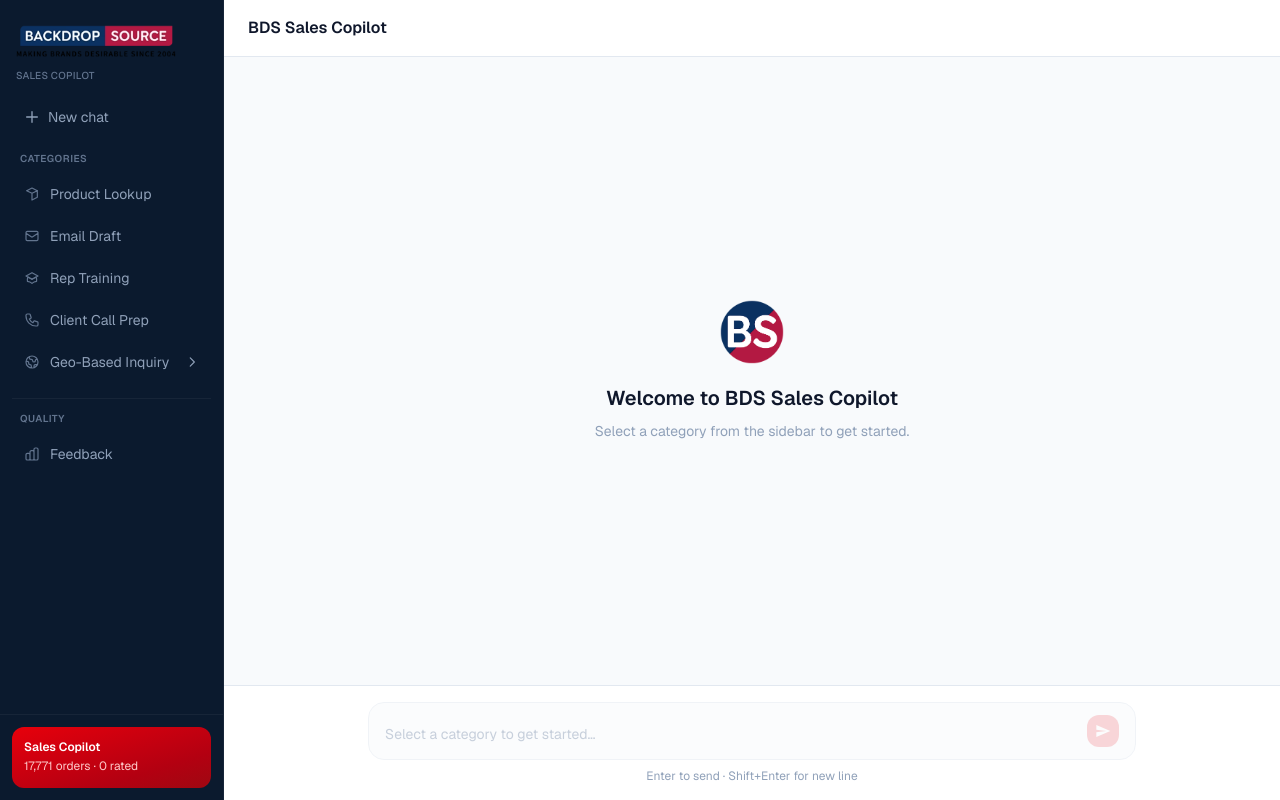
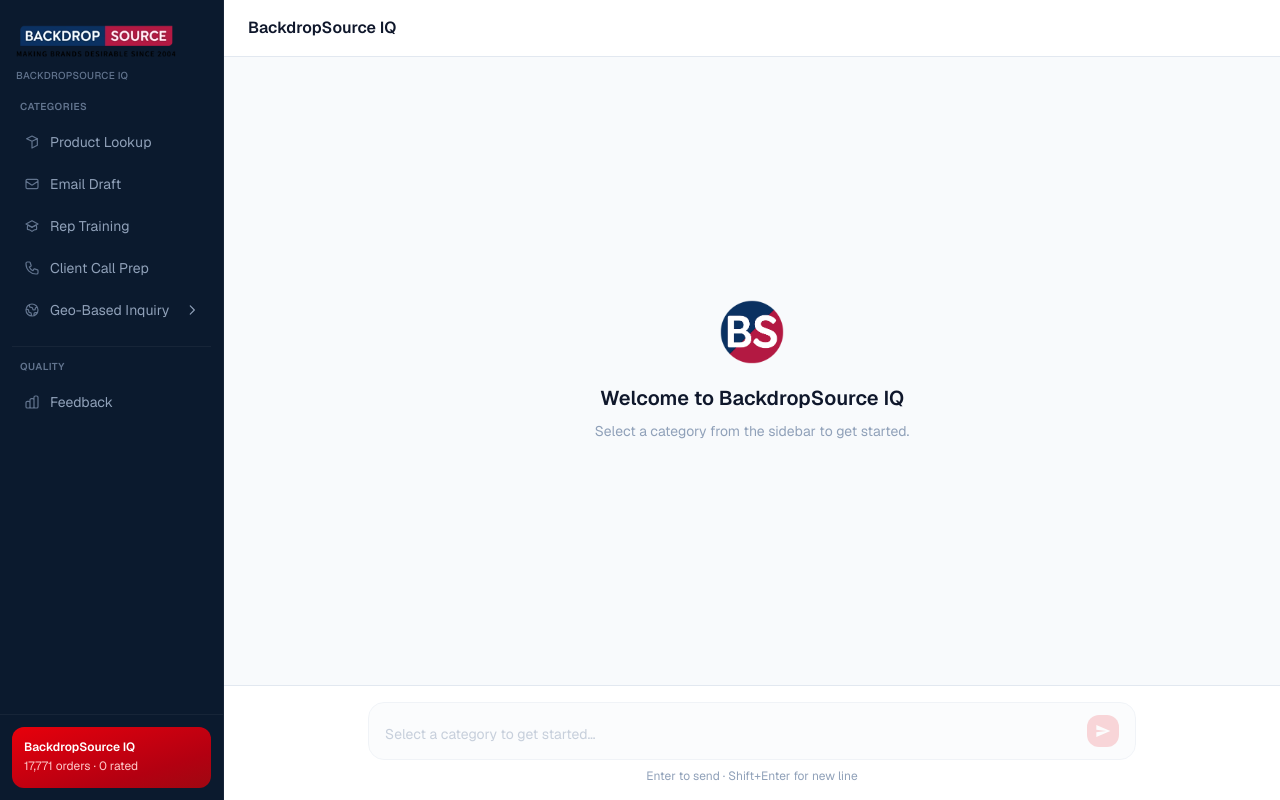
Before and after one commit to adi-bds/bds-sales-copilot, a Next.js app: page / in a window 1280 px wide. Built offline with nearby package versions, Linux system fonts and the light colour scheme.

Commit message:
Rebrand to BackdropSource IQ, remove new chat button

```diff
--- a/app/layout.tsx
+++ b/app/layout.tsx
@@ -13,8 +13,8 @@
 });
 
 export const metadata: Metadata = {
-  title: "BDS Sales Copilot",
-  description: "AI-powered sales assistant for the Backdropsource team",
+  title: "BackdropSource IQ",
+  description: "AI-powered intelligence platform for the Backdropsource team",
 };
 
 export default function RootLayout({
--- a/app/page.tsx
+++ b/app/page.tsx
@@ -580,7 +580,7 @@
 
   const headerLabel = activeView === 'feedback'
     ? 'Response Feedback'
-    : activeGeo ? `${activeGeo.flag} ${activeGeo.label}` : activeNav?.label ?? 'BDS Sales Copilot';
+    : activeGeo ? `${activeGeo.flag} ${activeGeo.label}` : activeNav?.label ?? 'BackdropSource IQ';
   const isReady = !!(activeNav && (!activeNav.geo || activeGeo));
   const flagged = feedbackEntries.filter(e => e.rating !== 'correct').length;
 
@@ -594,14 +594,7 @@
         <div className="px-4 pt-5 pb-4">
           {/* eslint-disable-next-line @next/next/no-img-element */}
           <img src="/logo.avif" alt="Backdropsource" className="w-40 h-auto" />
-          <div className="text-slate-500 text-[10px] mt-1.5 font-medium tracking-wide uppercase">Sales Copilot</div>
-        </div>
-
-        {/* New chat */}
-        <div className="px-3 mb-4">
-          <button onClick={startNewChat} className="w-full flex items-center gap-2 px-3 py-2 rounded-lg text-slate-400 hover:text-white hover:bg-white/8 transition-all text-sm">
-            <IconPlus /><span>New chat</span>
-          </button>
+          <div className="text-slate-500 text-[10px] mt-1.5 font-medium tracking-wide uppercase">BackdropSource IQ</div>
         </div>
 
         {/* Nav items */}
@@ -650,7 +643,7 @@
         {/* Bottom card */}
         <div className="p-3 border-t border-white/5">
           <div className="bg-gradient-to-br from-red-600 to-red-800 rounded-xl p-3">
-            <div className="text-white font-semibold text-xs mb-0.5">Sales Copilot</div>
+            <div className="text-white font-semibold text-xs mb-0.5">BackdropSource IQ</div>
             <div className="text-red-200 text-xs leading-relaxed">17,771 orders · {feedbackEntries.length} rated</div>
           </div>
         </div>
@@ -680,11 +673,6 @@
                   <span className="px-2 py-0.5 bg-red-50 text-red-600 text-xs font-medium rounded-full border border-red-100">Active</span>
                 )}
               </div>
-              {messages.length > 0 && (
-                <button onClick={startNewChat} className="flex items-center gap-1.5 text-sm text-slate-400 hover:text-slate-700 transition-colors">
-                  <IconPlus /><span>New chat</span>
-                </button>
-              )}
             </header>
 
             {/* Messages / empty state */}
@@ -693,7 +681,7 @@
                 <div className="flex flex-col items-center justify-center h-full px-8 text-center">
                   {/* eslint-disable-next-line @next/next/no-img-element */}
                   <img src="/serviceorg-medium.png" alt="Backdropsource" className="w-16 h-16 mb-5" />
-                  <h3 className="text-xl font-semibold text-slate-900 mb-2">Welcome to BDS Sales Copilot</h3>
+                  <h3 className="text-xl font-semibold text-slate-900 mb-2">Welcome to BackdropSource IQ</h3>
                   <p className="text-slate-400 text-sm max-w-xs leading-relaxed">Select a category from the sidebar to get started.</p>
                 </div>
               )}
```
